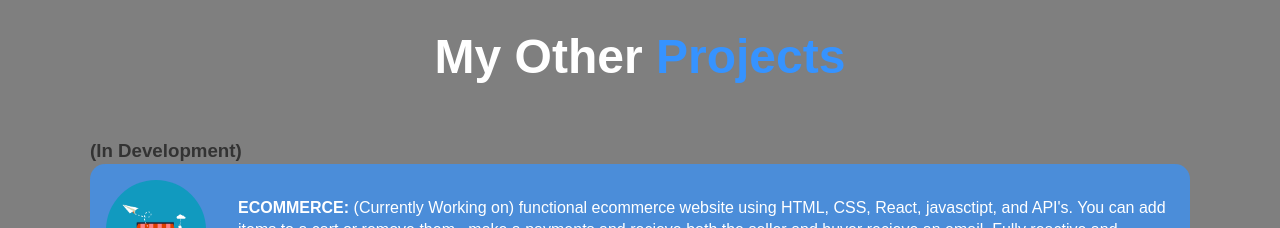
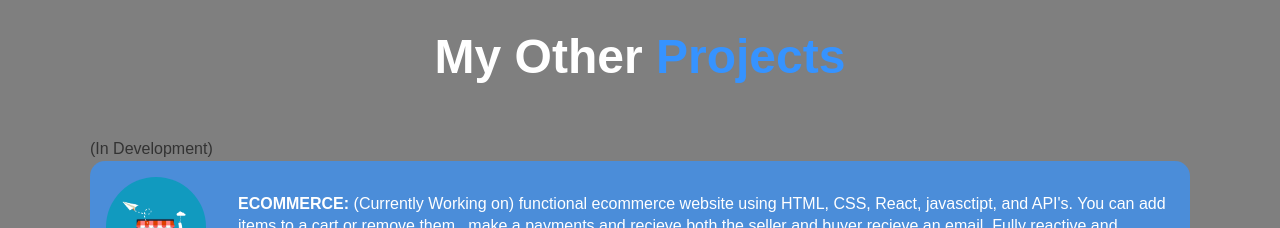
Before and after one commit to alexis-camorlinga/alexis-camorlinga.github.io, a plain HTML site: page index.html in a window 1280 px wide. Shown: the part 2520-2748 px from the top of the page. Drawn offline with nearby package versions, Linux system fonts and the light colour scheme.

Commit message:
Update index.html

```diff
--- a/index.html
+++ b/index.html
@@ -142,7 +142,7 @@
         <div class="container">
     <br><br>
 
-          <h2>My Other <span class="text-primary">Projects</span></h2> <h3> (In Development)</h3>
+          <h2>My Other <span class="text-primary">Projects</span></h2> (In Development)
           <div class="boxes">
             <div class="box" onclick=window.location.href="/ecommerce/index.html">
               <img src="/img/ecommerce.png" alt="ecommerce">
```
